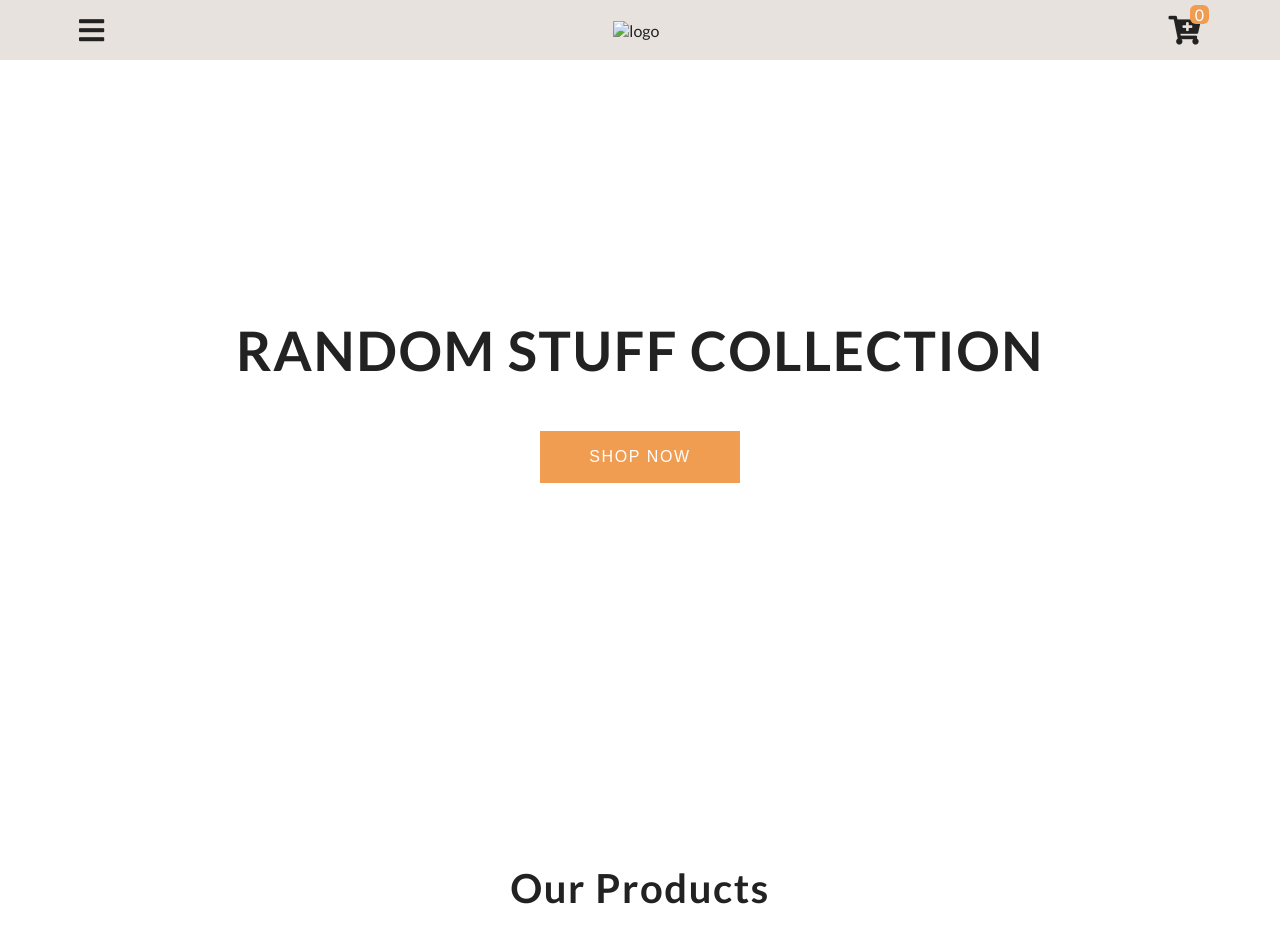
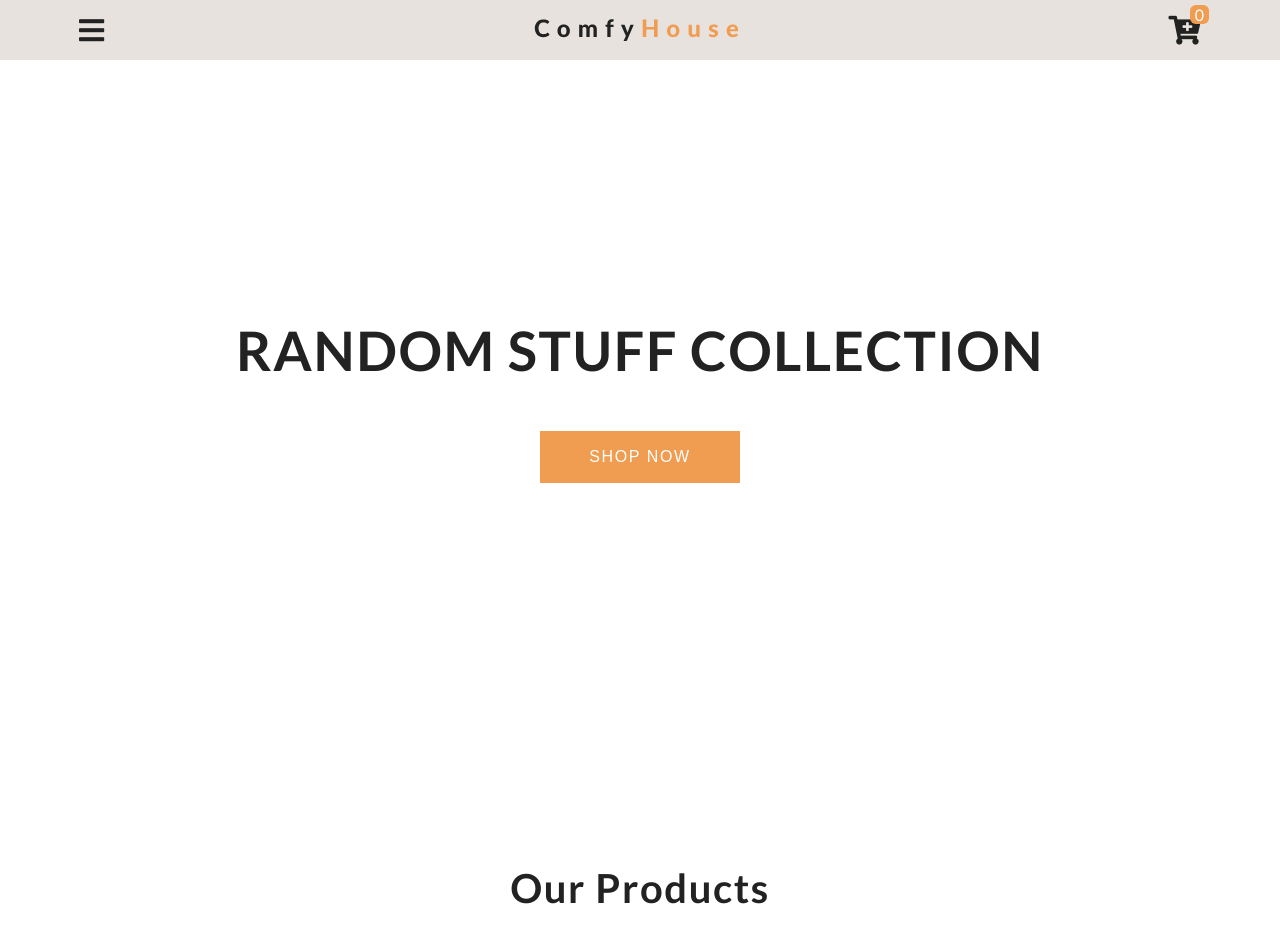
Before and after one commit to Dezzes/Shopping-cart, a plain HTML site: page index.html in a window 1280 px wide. Drawn offline with Linux system fonts and the light colour scheme; the site is published under a folder, as on GitHub Pages, so addresses that start at the root find nothing; no server answers.

Commit message:
Update index.html

```diff
--- a/index.html
+++ b/index.html
@@ -17,7 +17,7 @@
                     <span class="nav-icon">
                         <i class="fas fa-bars"></i>
                     </span>
-                    <img src="/images/logo.svg" alt="logo">
+                    <img src="images/logo.svg" alt="logo">
                     <div class="cart-btn">
                         <span class="nav-icon">
                             <i class="fas fa-cart-plus"></i>
```
